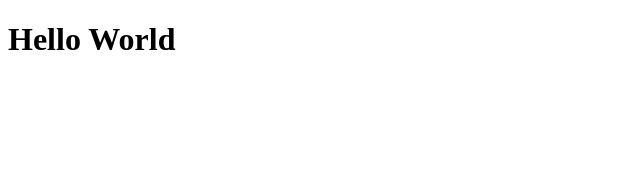
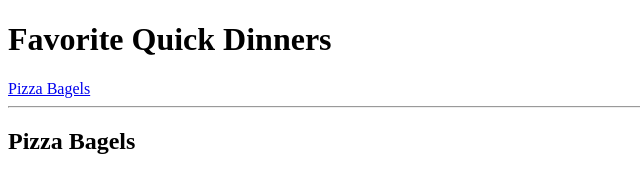
Before and after one commit to ZachD2027/CS1-Project-1-1, a plain HTML site: page index.html in a window 1280 px wide. Shown: the whole page, without its empty margins (0-640 px from the left). Drawn offline with Linux system fonts and the light colour scheme.

Commit message:
we set up initial structure

```diff
--- a/index.html
+++ b/index.html
@@ -9,8 +9,20 @@
 </head>
 
 <body>
-  <h1>Hello World</h1>
+  <h1>Favorite Quick Dinners</h1>
 
+
+  <a href="#Frozen-Pizza-Bagels">Pizza Bagels</a>
+
+  <hr>
+
+
+  <div id="Frozen-Pizza-Items">
+    <h2>Pizza Bagels</h2>
+
+
+
+  </div>
 
 
 </body>
```
